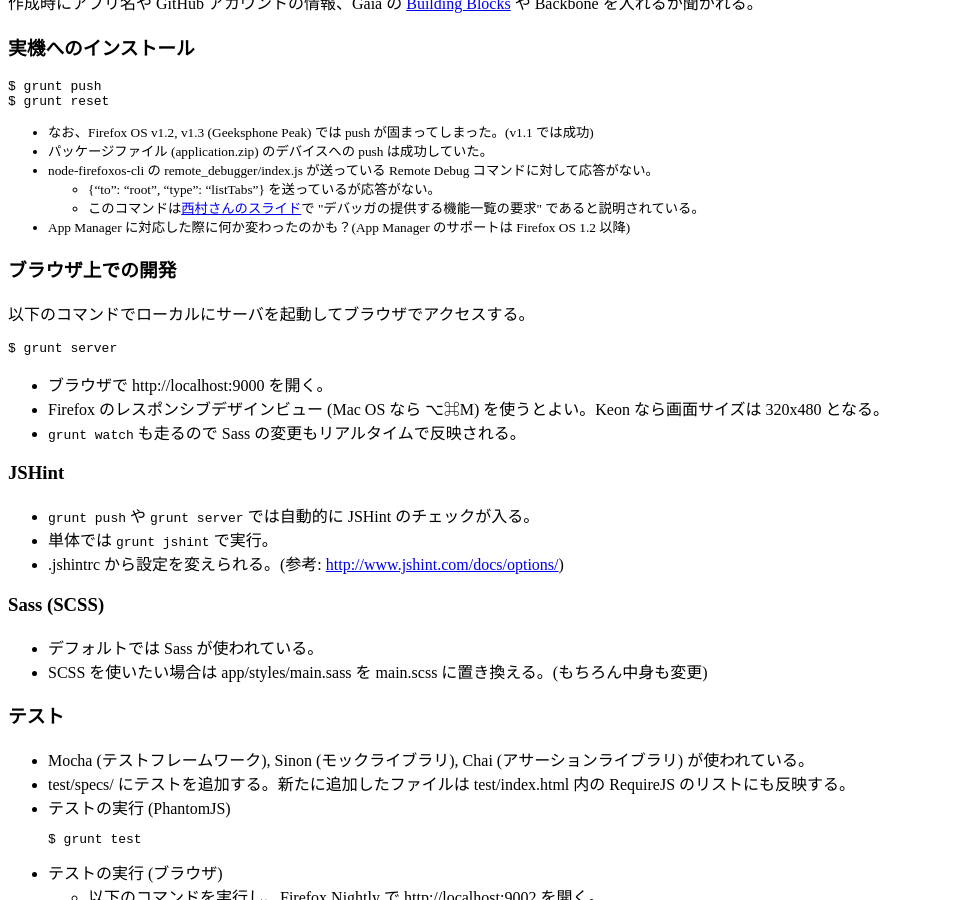
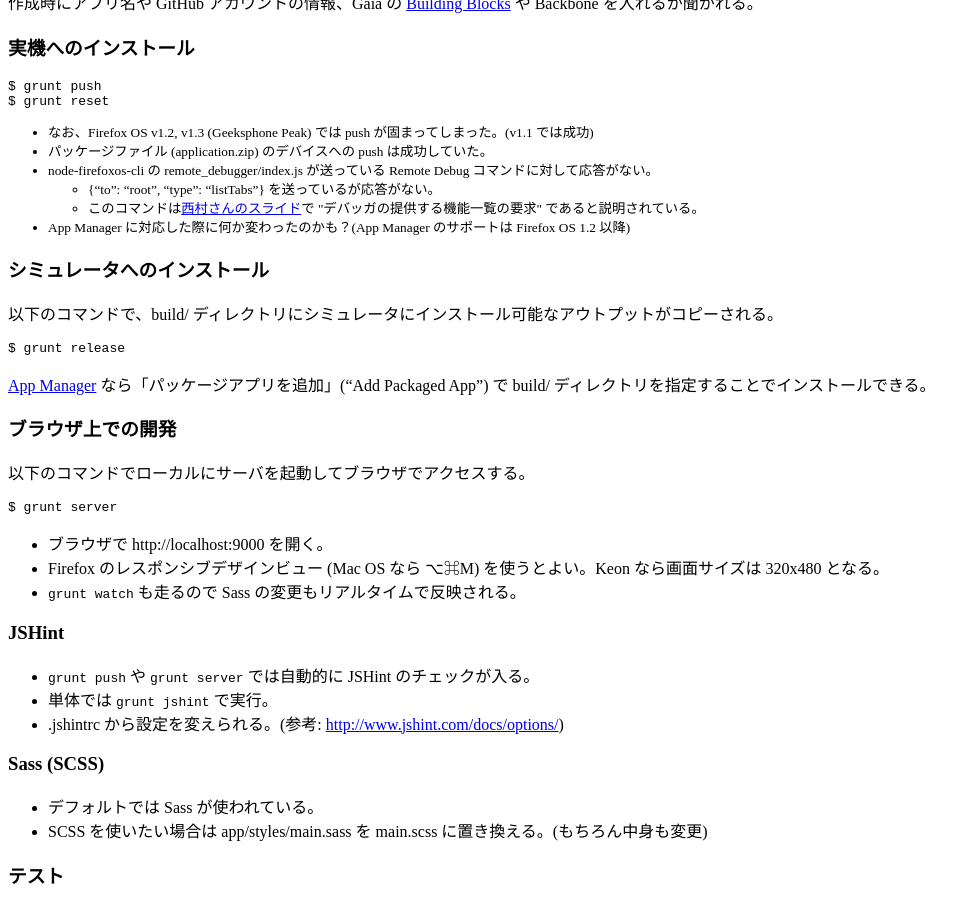
Before and after one commit to flatbird/flatbird.github.com, a Jekyll site: the page built from _posts/2014-01-18-yeoman-generator-for-firefoxos.md, in a window 1280 px wide and 900 px high, scrolled down 1185 px. Shown: the whole window, without its empty margins (0-980 px from the left). Built offline with Jekyll 4.4.1, drawn with Linux system fonts in a browser that asks for light colours; comment, search, counter and statistics services are not loaded.

Commit message:
Add sentence about addin app to a simulator.

```diff
--- a/_posts/2014-01-18-yeoman-generator-for-firefoxos.md
+++ b/_posts/2014-01-18-yeoman-generator-for-firefoxos.md
@@ -81,6 +81,14 @@
   <li>App Manager に対応した際に何か変わったのかも？(App Manager のサポートは Firefox OS 1.2 以降)</li>
 </ul>
 
+### シミュレータへのインストール
+
+以下のコマンドで、build/ ディレクトリにシミュレータにインストール可能なアウトプットがコピーされる。
+
+	$ grunt release
+
+[App Manager](http://flatbird.github.io/2014/01/07/fxos-appmanager/) なら「パッケージアプリを追加」("Add Packaged App") で build/ ディレクトリを指定することでインストールできる。
+
 ### ブラウザ上での開発
 
 以下のコマンドでローカルにサーバを起動してブラウザでアクセスする。
```
